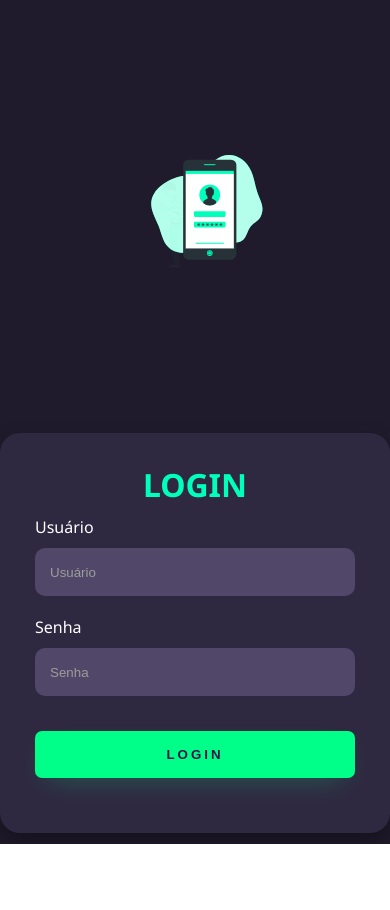
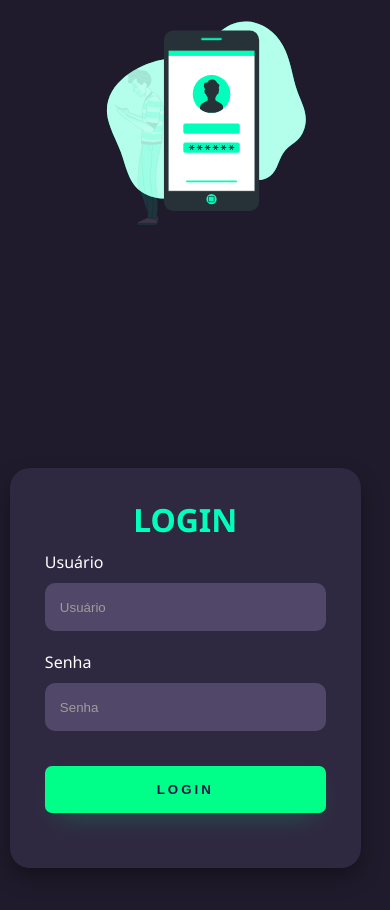
Before and after one commit to DiogoDuzac/Login02, a plain HTML site: page index.html in a window 390 px wide. Before the commit the page ends 844 px from the top, so only its background shows below. Drawn offline with Linux system fonts and the light colour scheme.

Commit message:
Update media-queries.css

```diff
--- a/media-queries.css
+++ b/media-queries.css
@@ -4,11 +4,25 @@
     .card {
         width: 85%;
     }
+
+    .right-login {
+        width: 45%;
+        margin-right: 5%;
+    }
 }
 
 @media only screen and (max-width: 600px) {
+
+    body {
+        display: flex;
+        align-items: center;
+        justify-content: center;
+    }
+
    main {
         flex-direction: column;
+        width: 100%;
+        height: 100%;
    }
 
    .left-login > h1 {
@@ -16,10 +30,20 @@
    }
 
    .left-login {
-        width: 100%;
+        width: 90%;
+        height: 50%;
+        box-sizing: border-box;
+   }
+
+   .card {
+        width: 80%;
    }
 
    .right-login {
-        width: 100%;
+        width: 90%;
+   }
+
+   .left-image {
+        width: 70%;
    }
 }
```
